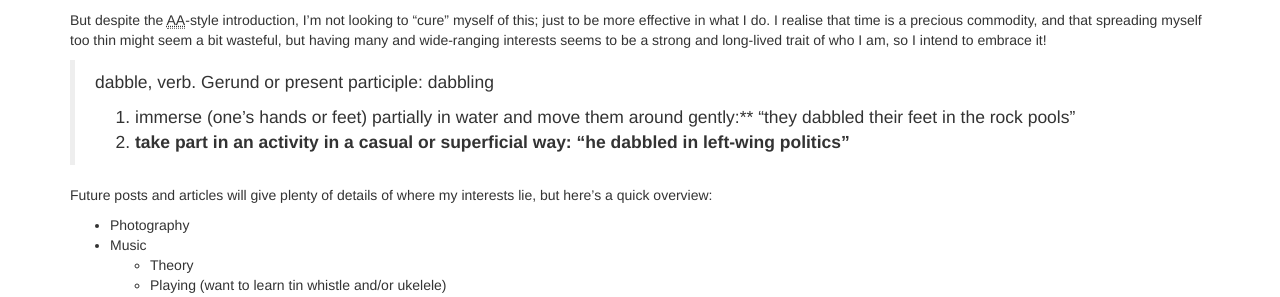
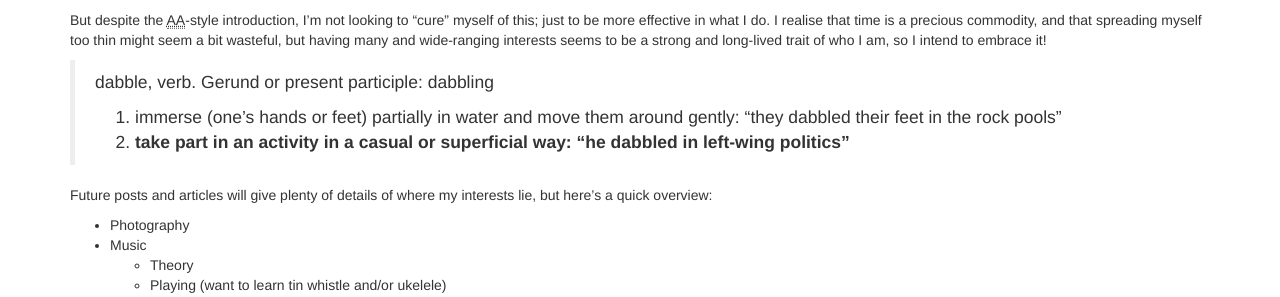
Before and after one commit to pdbartlett/justdabbling, a Jekyll site: the page built from _articles/about.md, in a window 1280 px wide and 961 px high. Shown: the part 190-487 px from the top of the window. Built offline with Jekyll 4.4.1, drawn with Linux system fonts in a browser that asks for light colours; comment, search, counter and statistics services are not loaded.

Commit message:
Delete superfluous asterisks

```diff
--- a/_articles/about.md
+++ b/_articles/about.md
@@ -12,7 +12,7 @@ it!
 
 > dabble, verb. Gerund or present participle: dabbling
 >
-> 1. immerse (one's hands or feet) partially in water and move them around gently:**
+> 1. immerse (one's hands or feet) partially in water and move them around gently:
 >    "they dabbled their feet in the rock pools"
 > 1. **take part in an activity in a casual or superficial way:**
 >    **"he dabbled in left-wing politics"**
```
